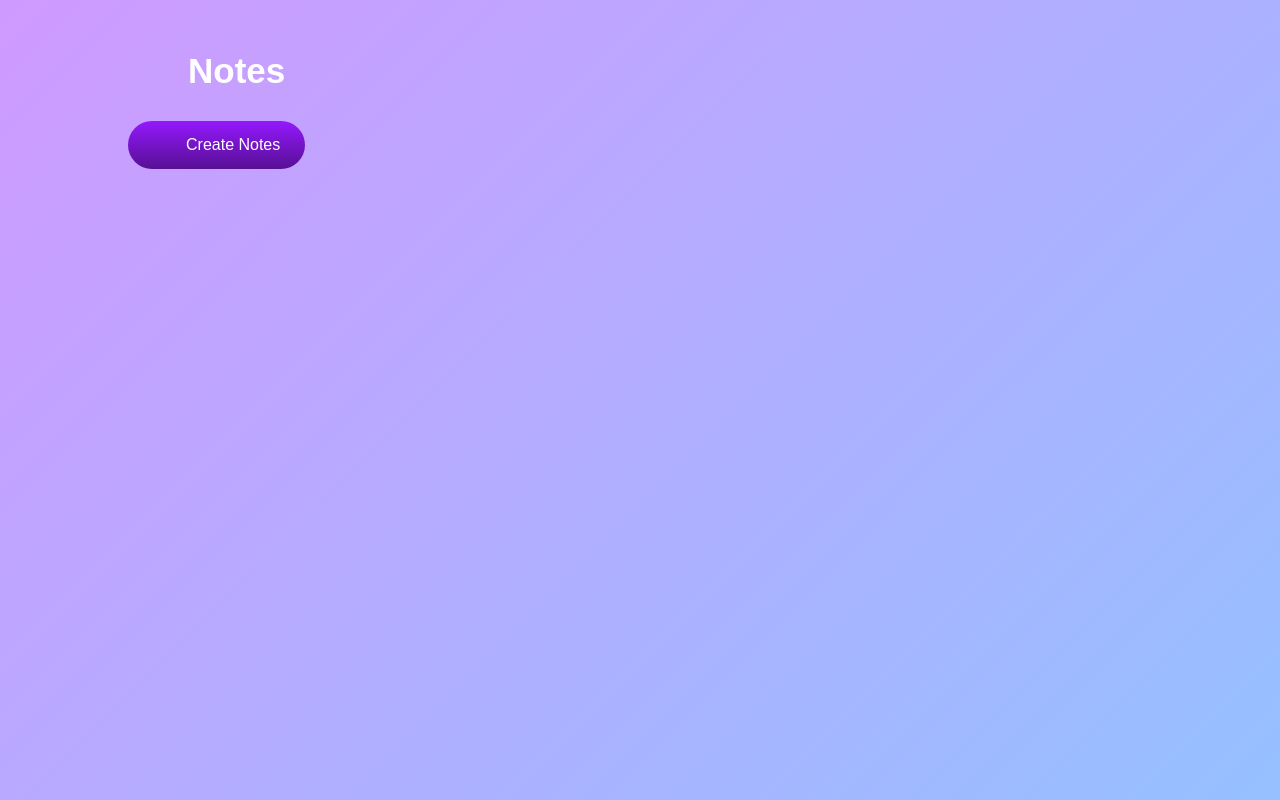
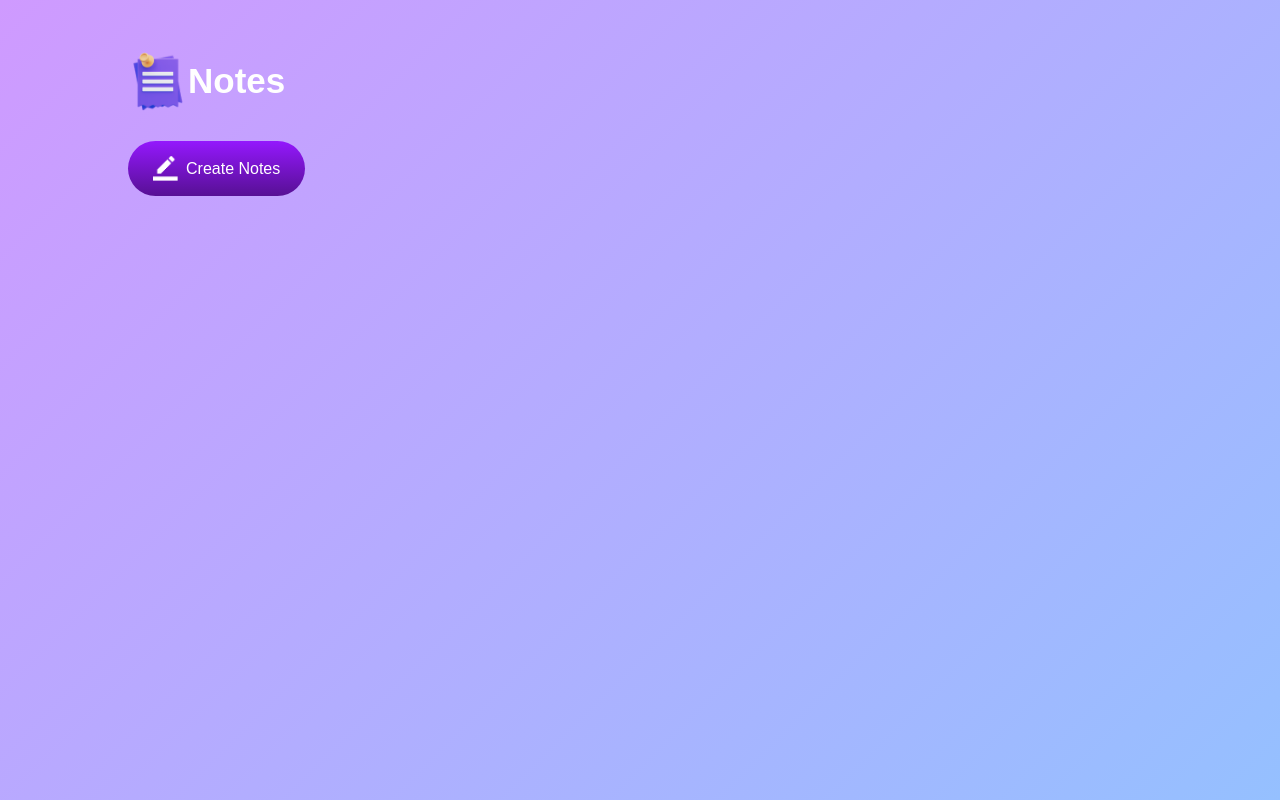
Before and after one commit to Ankesh-Kushwaha/notesCreater, a plain HTML site: page index.html in a window 1280 px wide. Drawn offline with Linux system fonts and the light colour scheme.

Commit message:
Update index.html

```diff
--- a/index.html
+++ b/index.html
@@ -9,8 +9,8 @@
 <body>
 
    <div class="container">
-    <h1><img src="images/notes.png" alt=""> Notes </h1>
-    <button class="js-btn"><img src="images/edit.png" alt=""> Create Notes</button>
+    <h1><img src="notes.png" alt=""> Notes </h1>
+    <button class="js-btn"><img src="edit.png" alt=""> Create Notes</button>
 
     <div class="notes-container">
       <!-- <p contenteditable="true" class="input-box">
```
